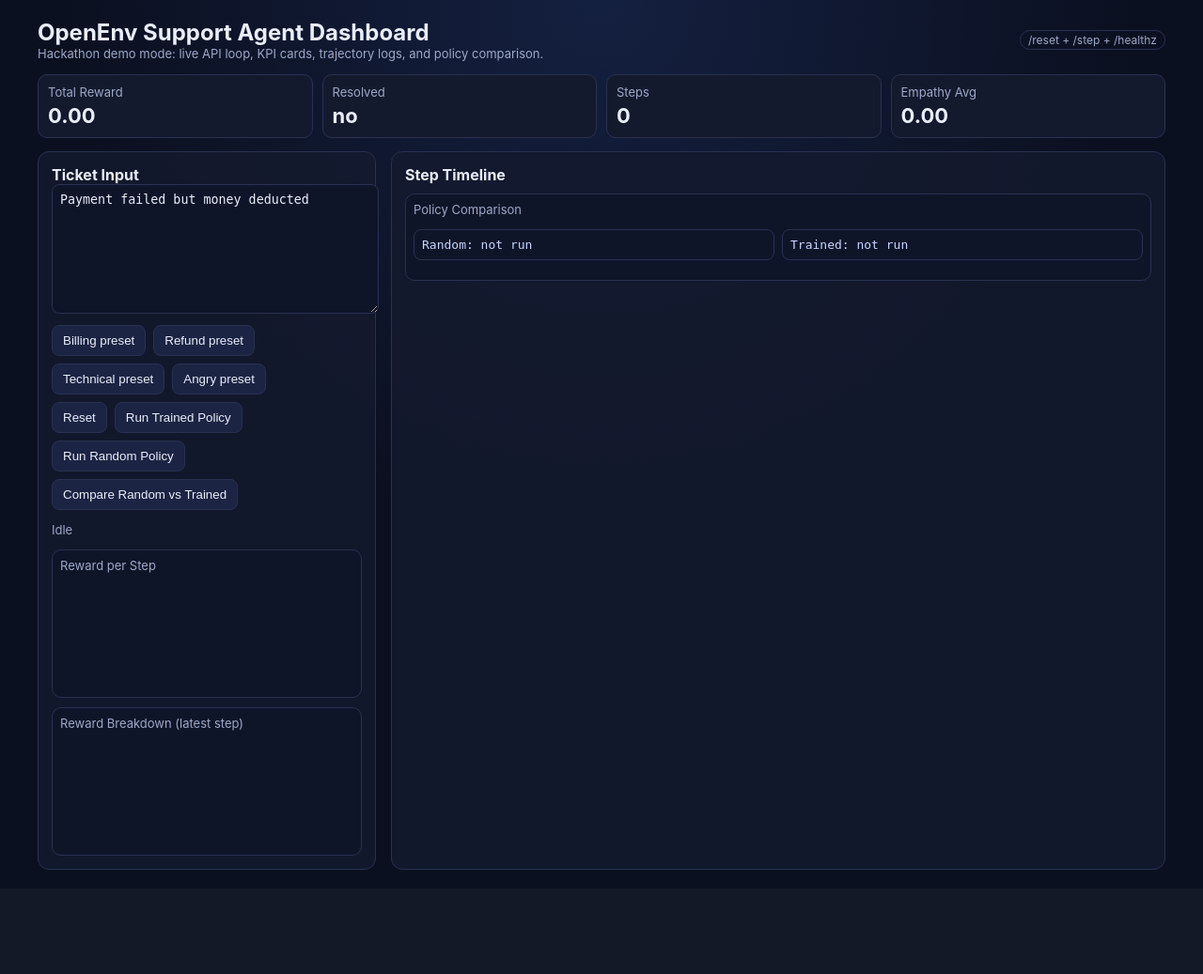
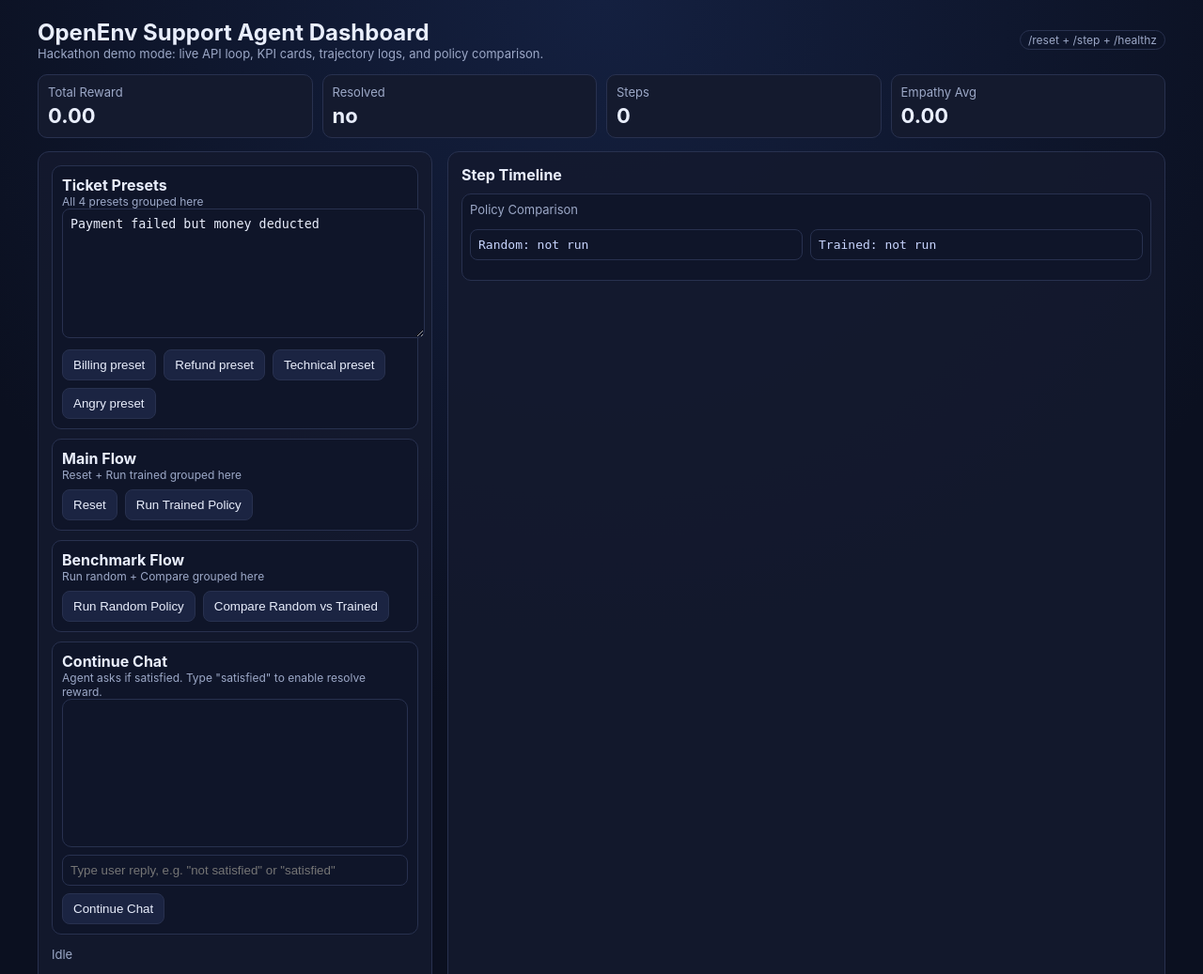
Before and after one commit to jatinchaudhary20/openenv-support-agent, a Python web app: template templates/index.html in a window 1280 px wide. Shown: the top 1037 px of the page at 94% size. Before the commit the page ends 926 px from the top, so only its background shows below. Run offline with Jinja, Linux system fonts and the light colour scheme; the template is opened without the code that fills it, so the values that code supplies are empty.

Commit message:
add continue-chat satisfaction flow to dashboard
Add explicit Continue Chat interaction, gate resolve rewards on user satisfaction, and reorganize controls into grouped containers for presets, main run flow, and benchmark actions.

Made-with: Cursor

```diff
--- a/templates/index.html
+++ b/templates/index.html
@@ -20,8 +20,9 @@
       .container { max-width: 1200px; margin: 20px auto; padding: 0 16px; }
       .title { display:flex; align-items:center; justify-content:space-between; gap:12px; margin-bottom: 14px; }
       .muted { color: var(--muted); font-size: 13px; }
-      .grid { display: grid; grid-template-columns: 360px 1fr; gap: 16px; }
+      .grid { display: grid; grid-template-columns: 420px 1fr; gap: 16px; }
       .panel { background: rgba(20,26,46,.88); border: 1px solid var(--border); border-radius: 12px; padding: 14px; }
+      .subpanel { background:#0f1529; border:1px solid var(--border); border-radius: 10px; padding: 10px; margin-bottom: 10px; }
       .kpis { display:grid; grid-template-columns: repeat(4,1fr); gap: 10px; margin: 10px 0 14px; }
       .kpi { background: var(--card); border:1px solid var(--border); border-radius: 10px; padding: 10px; }
       .kpi .v { font-size: 22px; font-weight: 700; margin-top: 4px; }
@@ -37,6 +38,12 @@
       pre { background:#0f1529; border:1px solid var(--border); color:#c9d6ff; padding:8px; border-radius:8px; overflow:auto; }
       .chart { margin-top: 10px; background:#0f1529; border:1px solid var(--border); border-radius: 10px; padding:8px; }
       .compare { display:grid; grid-template-columns: repeat(2,1fr); gap:8px; }
+      .chatbox { background:#0f1529; border:1px solid var(--border); border-radius:10px; padding:8px; min-height:140px; max-height:240px; overflow:auto; }
+      .chatline { margin: 6px 0; }
+      .chat-user { color: #9ed0ff; }
+      .chat-agent { color: #b5f7c3; }
+      .tiny { font-size: 12px; color: var(--muted); }
+      input[type="text"] { width: 100%; border-radius: 8px; background: #0f1529; color: var(--text); border:1px solid var(--border); padding: 8px; }
       @media (max-width: 980px) { .grid { grid-template-columns: 1fr; } .kpis { grid-template-columns: repeat(2,1fr);} .compare {grid-template-columns:1fr;} }
     </style>
   </head>
@@ -59,7 +66,9 @@
 
       <div class="grid">
         <div class="panel">
-          <label for="ticket"><strong>Ticket Input</strong></label>
+          <div class="subpanel">
+            <strong>Ticket Presets</strong>
+            <div class="tiny">All 4 presets grouped here</div>
             <textarea id="ticket">Payment failed but money deducted</textarea>
             <div class="row">
               <button class="preset" data-ticket="Payment failed but money deducted">Billing preset</button>
@@ -67,12 +76,36 @@
               <button class="preset" data-ticket="App crashes when I open it">Technical preset</button>
               <button class="preset" data-ticket="I am frustrated and angry, refund now!">Angry preset</button>
             </div>
+          </div>
+
+          <div class="subpanel">
+            <strong>Main Flow</strong>
+            <div class="tiny">Reset + Run trained grouped here</div>
             <div class="row">
               <button id="resetBtn">Reset</button>
               <button id="runBtn">Run Trained Policy</button>
+            </div>
+          </div>
+
+          <div class="subpanel">
+            <strong>Benchmark Flow</strong>
+            <div class="tiny">Run random + Compare grouped here</div>
+            <div class="row">
               <button id="runRandomBtn">Run Random Policy</button>
               <button id="compareBtn">Compare Random vs Trained</button>
             </div>
+          </div>
+
+          <div class="subpanel">
+            <strong>Continue Chat</strong>
+            <div class="tiny">Agent asks if satisfied. Type "satisfied" to enable resolve reward.</div>
+            <div class="chatbox" id="chatbox"></div>
+            <div class="row">
+              <input id="chatInput" type="text" placeholder='Type user reply, e.g. "not satisfied" or "satisfied"' />
+              <button id="chatSendBtn">Continue Chat</button>
+            </div>
+          </div>
+
           <p id="status" class="muted">Idle</p>
           <div class="chart">
             <div class="muted">Reward per Step</div>
@@ -104,6 +137,7 @@
       let state = {};
       let totalScore = 0;
       let logs = [];
+      let chat = [];
 
       const statusEl = document.getElementById("status");
       const logsEl = document.getElementById("logs");
@@ -113,6 +147,8 @@
       const kEmp = document.getElementById("kEmp");
       const rewardChart = document.getElementById("rewardChart");
       const breakdownChart = document.getElementById("breakdownChart");
+      const chatboxEl = document.getElementById("chatbox");
+      const chatInputEl = document.getElementById("chatInput");
 
       function expectedLabels(ticket) {
         const t = (ticket || "").toLowerCase();
@@ -134,7 +170,9 @@
           const msg = (args.message || "").toLowerCase();
           e = EMPATHY_TERMS.some(x => msg.includes(x)) ? 1 : 0.2;
         } else if (tool === "resolve") {
-          pen = st.category && st.priority && st.response ? 2 : -1;
+          // Resolve reward only if user confirmed satisfaction.
+          if (st.userSatisfied && st.category && st.priority && st.response) pen = 2;
+          else pen = 0;
         }
         return { classification:c, priority:p, empathy:e, penalty:pen, total:c+p+e+pen };
       }
@@ -142,8 +180,15 @@
         const n = { ...st };
         if (tool === "classify") { n.category = args.category; n.priority = args.priority; }
         else if (tool === "respond") { n.response = args.message; }
-        else if (tool === "resolve" && n.category && n.priority && n.response) { n.resolved = true; }
+        else if (tool === "resolve" && n.userSatisfied && n.category && n.priority && n.response) { n.resolved = true; }
         return n;
+      }
+      function trainedResponse(st) {
+        const sentimentTag = sentiment(st.ticket) === "angry" ? "I completely understand your frustration. " : "I understand your concern. ";
+        if (!st.response) {
+          return `${sentimentTag}I am sorry for the inconvenience. Proposed solution: we will process this immediately. Are you satisfied with this solution?`;
+        }
+        return `${sentimentTag}Updated solution: I can escalate priority and provide a faster resolution path. Are you satisfied now?`;
       }
       function chooseTrainedAction(st) {
         const t = (st.ticket || "").toLowerCase();
@@ -152,7 +197,9 @@
           if (t.includes("refund") || t.includes("wrong")) return { tool_name:"classify", arguments:{category:"refund", priority:"medium"} };
           return { tool_name:"classify", arguments:{category:"technical", priority:"high"} };
         }
-        if (!st.response) return { tool_name:"respond", arguments:{message:"I understand your issue and I am sorry for the inconvenience. We are fixing this now."} };
+        if (!st.response || !st.userSatisfied) {
+          return { tool_name:"respond", arguments:{message: trainedResponse(st)} };
+        }
         return { tool_name:"resolve", arguments:{} };
       }
       function chooseRandomAction() {
@@ -160,10 +207,10 @@
           { tool_name:"classify", arguments:{category:"billing", priority:"medium"} },
           { tool_name:"classify", arguments:{category:"refund", priority:"medium"} },
           { tool_name:"classify", arguments:{category:"technical", priority:"high"} },
-          { tool_name:"respond", arguments:{message:"Issue noted. Working on it."} },
-          { tool_name:"respond", arguments:{message:"I understand and I am sorry. We are resolving this now."} },
-          { tool_name:"resolve", arguments:{} },
+          { tool_name:"respond", arguments:{message:"Issue noted. Proposed fix sent. Are you satisfied?"} },
+          { tool_name:"respond", arguments:{message:"I understand and I am sorry. Proposed fix: refund + expedited handling. Are you satisfied?"} },
         ];
+        if (state.userSatisfied) actions.push({ tool_name:"resolve", arguments:{} });
         return actions[Math.floor(Math.random() * actions.length)];
       }
       async function postJson(path, body) {
@@ -209,6 +256,13 @@
         breakdownChart.innerHTML = svg;
       }
 
+      function renderChat() {
+        chatboxEl.innerHTML = chat.map((m) => {
+          const cls = m.role === "user" ? "chat-user" : "chat-agent";
+          return `<div class="chatline ${cls}"><strong>${m.role === "user" ? "User" : "Agent"}:</strong> ${m.text}</div>`;
+        }).join("");
+      }
+
       function render() {
         const empathyVals = logs.map(l => l.breakdown.empathy);
         const empathyAvg = empathyVals.length ? empathyVals.reduce((a,b)=>a+b,0)/empathyVals.length : 0;
@@ -226,29 +280,41 @@
         `).join("");
         drawRewardChart();
         drawBreakdownChart();
+        renderChat();
       }
 
       async function resetEnv() {
         const ticket = document.getElementById("ticket").value.trim();
         if (!ticket) throw new Error("Please enter a ticket.");
         await postJson("/reset", { ticket });
-        state = { ticket, category:null, priority:null, response:null, resolved:false };
+        state = { ticket, category:null, priority:null, response:null, resolved:false, userSatisfied:false };
         totalScore = 0;
         logs = [];
+        chat = [{ role:"user", text: ticket }];
         render();
       }
 
-      async function runPolicy(mode) {
+      async function runOneStep(mode) {
         if (!state.ticket) throw new Error("Reset environment first.");
-        for (let i = 0; i < MAX_STEPS; i++) {
-          if (state.resolved) break;
+        if (state.resolved) return;
         const action = mode === "random" ? chooseRandomAction() : chooseTrainedAction(state);
         await postJson("/step", { action: { type:"call_tool", tool_name: action.tool_name, arguments: action.arguments } });
         const breakdown = rewardForAction(state, action.tool_name, action.arguments);
         state = applyAction(state, action.tool_name, action.arguments);
         totalScore += breakdown.total;
         logs.push({ step: logs.length + 1, mode, action, reward: breakdown.total, breakdown, state: { ...state } });
+        if (action.tool_name === "respond") chat.push({ role:"agent", text: action.arguments.message });
+        if (action.tool_name === "resolve" && state.resolved) chat.push({ role:"agent", text:"Great, marking this ticket as resolved." });
         render();
+      }
+
+      async function runPolicy(mode) {
+        for (let i = 0; i < MAX_STEPS; i++) {
+          if (state.resolved) break;
+          await runOneStep(mode);
+          // Stop after agent response until user continues chat, unless already satisfied.
+          const last = logs[logs.length - 1];
+          if (last && last.action.tool_name === "respond" && !state.userSatisfied) break;
         }
       }
 
@@ -256,7 +322,7 @@
         const ticket = document.getElementById("ticket").value.trim();
         const run = async (mode) => {
           await postJson("/reset", { ticket });
-          let s = { ticket, category:null, priority:null, response:null, resolved:false };
+          let s = { ticket, category:null, priority:null, response:null, resolved:false, userSatisfied:true };
           let total = 0;
           let steps = 0;
           for (let i = 0; i < MAX_STEPS; i++) {
@@ -295,6 +361,28 @@
         try { statusEl.className = "muted"; statusEl.textContent = "Comparing policies..."; await comparePolicies(); statusEl.className = "ok"; statusEl.textContent = "Comparison ready."; }
         catch (e) { statusEl.className = "bad"; statusEl.textContent = e.message; }
       });
+      document.getElementById("chatSendBtn").addEventListener("click", async () => {
+        try {
+          if (!state.ticket) throw new Error("Reset environment first.");
+          const msg = chatInputEl.value.trim();
+          if (!msg) throw new Error("Enter a chat message.");
+          chat.push({ role:"user", text: msg });
+          chatInputEl.value = "";
+          const lower = msg.toLowerCase();
+          state.userSatisfied = lower.includes("satisfied") || lower.includes("yes");
+          statusEl.className = "muted";
+          statusEl.textContent = state.userSatisfied
+            ? "User marked satisfied. Agent can resolve now."
+            : "User not satisfied. Agent will continue with classify/respond flow.";
+          await runOneStep("trained");
+          if (state.userSatisfied && !state.resolved) await runOneStep("trained");
+          statusEl.className = "ok";
+          statusEl.textContent = "Chat continued.";
+        } catch (e) {
+          statusEl.className = "bad";
+          statusEl.textContent = e.message;
+        }
+      });
 
       render();
     </script>
```
Lines whose indentation alone changed are shown as unchanged.
